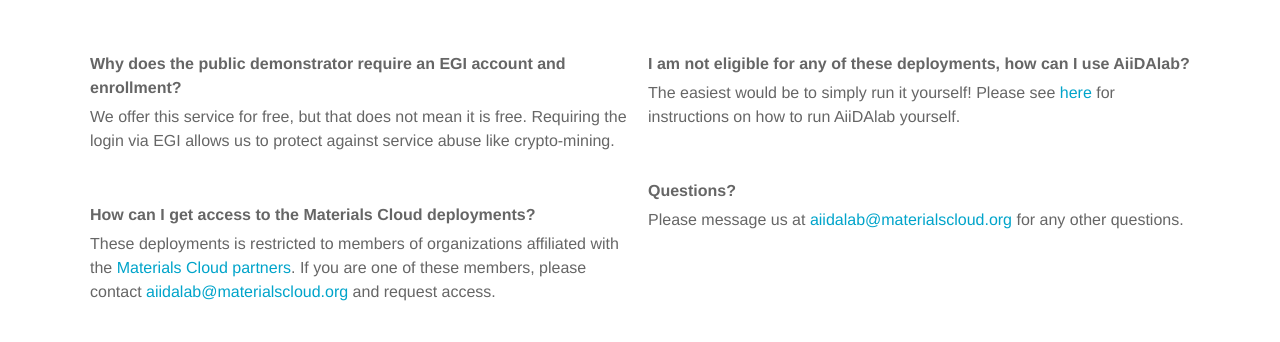
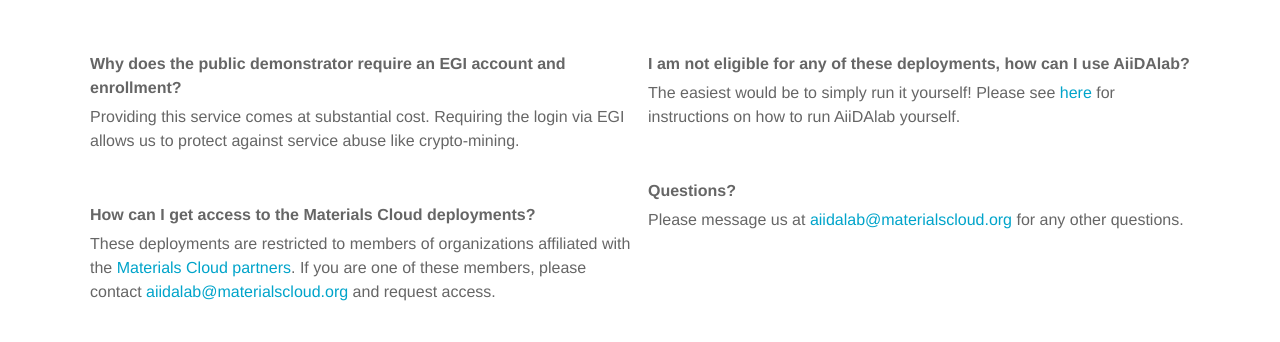
Before and after one commit to edan-bainglass/aiidalab-website, a Jekyll site: the page built from deployments.html, in a window 1280 px wide. Shown: the part 1308-1650 px from the top of the page. Built offline with Jekyll 4.4.1, drawn with Linux system fonts in a browser that asks for light colours.

Commit message:
Update deployments page.

```diff
--- a/deployments.html
+++ b/deployments.html
@@ -50,11 +50,11 @@
 faq:
   - question: Why does the public demonstrator require an EGI account and enrollment?
     answer: |
-      We offer this service for free, but that does not mean it is free.
+      Providing this service comes at substantial cost.
       Requiring the login via EGI allows us to protect against service abuse like crypto-mining.
   - question: How can I get access to the Materials Cloud deployments?
     answer: |
-      These deployments is restricted to members of organizations affiliated with the <a href="https://www.materialscloud.org/home#partners">Materials Cloud partners</a>.
+      These deployments are restricted to members of organizations affiliated with the <a href="https://www.materialscloud.org/home#partners">Materials Cloud partners</a>.
       If you are one of these members, please contact <a href="aiidalab@materialscloud.org">aiidalab@materialscloud.org</a> and request access.
   - question: I am not eligible for any of these deployments, how can I use AiiDAlab?
     answer: |
```
